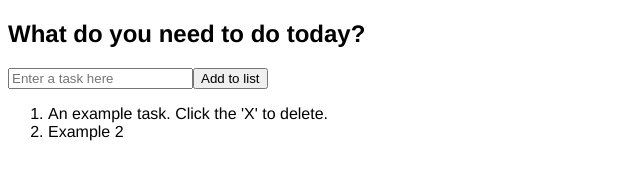
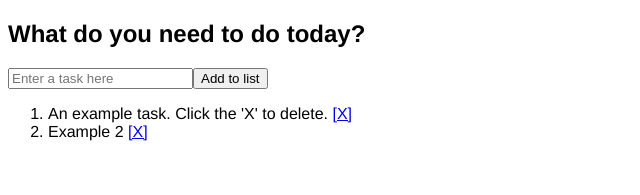
Before and after one commit to zwehr/react-to-do-app, a React (Create React App) app: page / in a window 1280 px wide. Shown: the top 195 px of the page, without its empty margins (0-640 px from the left). Built offline with nearby package versions, Linux system fonts and the light colour scheme; the HTML template or start-up script is replaced by a standard one.

Commit message:
add delete functionality

```diff
--- a/src/App.js
+++ b/src/App.js
@@ -27,11 +27,19 @@ class App extends Component {
     })
   }
 
+  handleDeleteToDo(indexToDelete) {
+    let toDos = this.state.toDos;
+    toDos.splice(indexToDelete, 1);
+    this.setState({
+      toDos: toDos
+    })
+  }
+
   render() {
     return (
       <div className="App">
         <AddProject addToDo={this.handleNewToDo.bind(this)}/>
-        <ListToDos toDos={this.state.toDos} />
+        <ListToDos toDos={this.state.toDos} onDelete={this.handleDeleteToDo.bind(this)}/>
       </div>
     );
   }
--- a/src/components/ListToDos.js
+++ b/src/components/ListToDos.js
@@ -1,11 +1,16 @@
 import React, { Component } from 'react';
 
 class ListToDos extends Component {
+
+  deleteToDo(indexToDelete) {
+    this.props.onDelete(indexToDelete);
+  }
+
   render() {
     return (
       <ol>
-        {this.props.toDos.map(function(toDo, i) {
-          return <li key={i}>{toDo}</li>;
+        {this.props.toDos.map((toDo, i) => {
+          return <li key={i}>{toDo} <a href="#" onClick={this.deleteToDo.bind(this, i)}>[X]</a></li>;
         })}
       </ol>
     )
```
